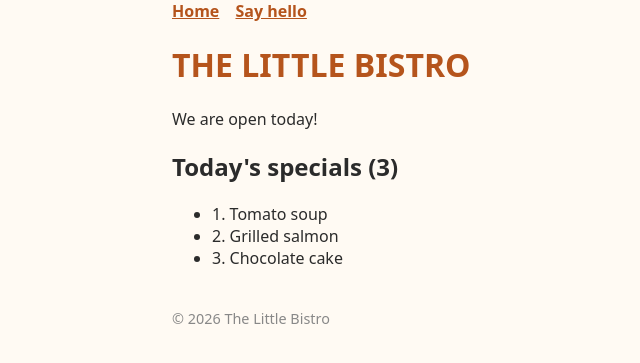
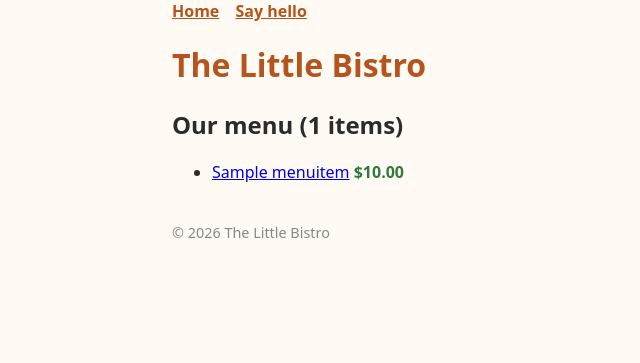
Before and after one commit to MarwanTarekZaky/Django-Web-Framework, a Django app: page / in a window 1280 px wide. Shown: the top 363 px of the page, without its empty margins (118-758 px from the left). Run offline with Django 5.2, Linux system fonts and the light colour scheme; tables that the repository leaves empty hold one stand-in row (values such as "Sample post").

Commit message:
List menu items from the database and add detail page

```diff
--- a/menu/templates/menu/home.html
+++ b/menu/templates/menu/home.html
@@ -1,22 +1,19 @@
 {% extends "base.html" %}
 
-{% block title %}Home | {{ restaurant_name }}{% endblock %}
+{% block title %}Menu | {{ restaurant_name }}{% endblock %}
 
 {% block content %}
-    <h1>{{ restaurant_name|upper }}</h1>
+    <h1>{{ restaurant_name }}</h1>
+    <h2>Our menu ({{ items|length }} items)</h2>
 
-    {% if is_open %}
-        <p>We are open today!</p>
-    {% else %}
-        <p>Sorry, we are closed today.</p>
-    {% endif %}
-
-    <h2>Today's specials ({{ specials|length }})</h2>
     <ul>
-        {% for special in specials %}
-            <li>{{ forloop.counter }}. {{ special }}</li>
+        {% for item in items %}
+            <li>
+                <a href="{% url 'menu:item_detail' item.pk %}">{{ item.name }}</a>
+                <span class="price">${{ item.price }}</span>
+            </li>
         {% empty %}
-            <li>No specials today.</li>
+            <li>The menu is empty. Add some items in the admin.</li>
         {% endfor %}
     </ul>
 {% endblock %}
--- a/menu/urls.py
+++ b/menu/urls.py
@@ -6,5 +6,6 @@ app_name = "menu"
 
 urlpatterns = [
     path("", views.home, name="home"),
+    path("item/<int:pk>/", views.item_detail, name="item_detail"),
     path("hello/<str:name>/", views.hello, name="hello"),
 ]
--- a/menu/views.py
+++ b/menu/views.py
@@ -1,14 +1,21 @@
-from django.shortcuts import render
+from django.shortcuts import get_object_or_404, render
+
+from .models import MenuItem
 
 
 def home(request):
+    items = MenuItem.objects.filter(is_available=True)
     context = {
         "restaurant_name": "The Little Bistro",
-        "is_open": True,
-        "specials": ["Tomato soup", "Grilled salmon", "Chocolate cake"],
+        "items": items,
     }
     return render(request, "menu/home.html", context)
 
 
+def item_detail(request, pk):
+    item = get_object_or_404(MenuItem, pk=pk, is_available=True)
+    return render(request, "menu/item_detail.html", {"item": item})
+
+
 def hello(request, name):
     return render(request, "menu/hello.html", {"name": name})
```
Also changed, not shown: menu/templates/menu/item_detail.html (added, +12 -0 lines).
